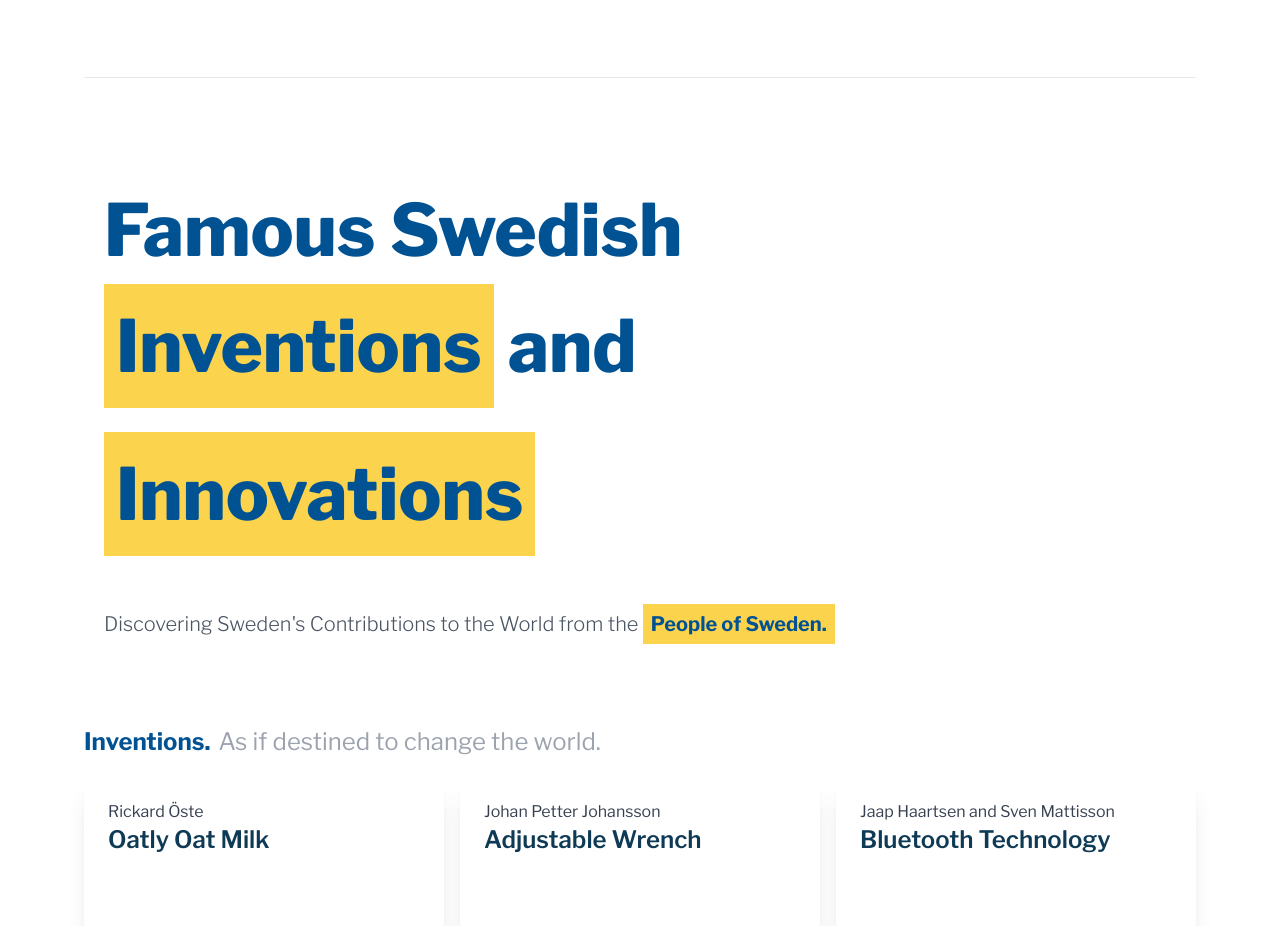
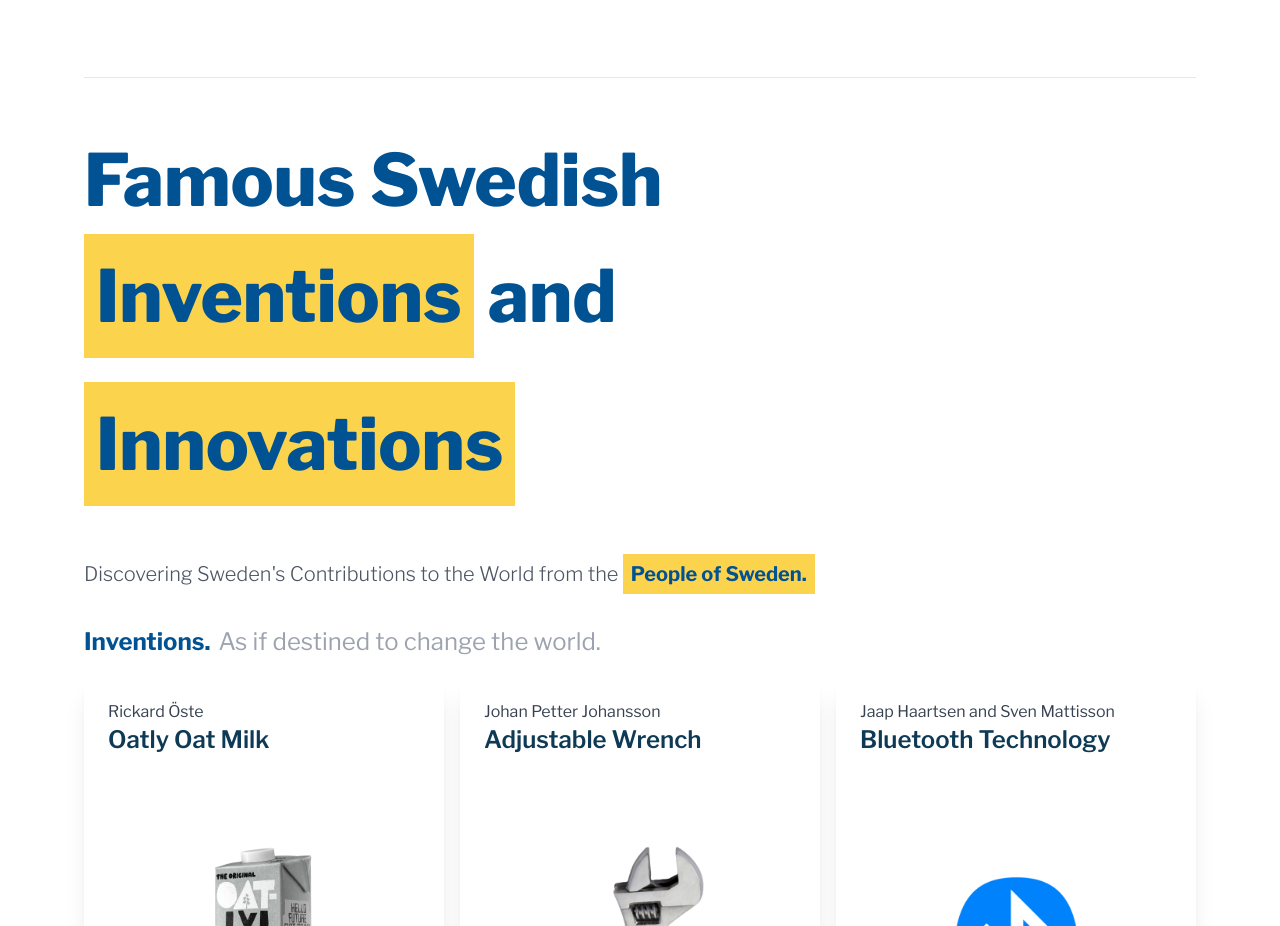
Before and after one commit to koiralaprijun00/swedish-inventions, a Next.js app: page /en in a window 1280 px wide. Shown: the part 893-1819 px from the top of the page. Built offline with nearby package versions, Linux system fonts and the light colour scheme; a web font is replaced by a local one.

Commit message:
Improved ContactForm

```diff
--- a/src/app/ContactForm.tsx
+++ b/src/app/ContactForm.tsx
@@ -43,8 +43,8 @@
     <div className="flex flex-col md:flex-row md:items-start gap-8 mt-32 mb-32">
       {/* Left Section - Heading */}
       <div className="md:w-1/2">
-        <h2 className="text-8xl font-thin">Say hello!</h2>
-        <p className="text-sm font-thin mt-6">
+        <h2 className="text-4xl md:text-8xl md:font-thin">Say hello!</h2>
+        <p className="text-sm md:font-thin mt-2 md:mt-6">
           Feel free to drop us an email anytime. <br /> We would love to hear from you.
         </p>
       </div>
--- a/src/app/styles/globals.css
+++ b/src/app/styles/globals.css
@@ -30,18 +30,6 @@
   background-color: var(--backgroundGray);
 }
 
-header {
-  padding: 50px 20px; /* Generous padding for space */
-  border-radius: 8px; /* Slight rounding for modern feel */
-}
-
-header h1 {
-  font-size: 3.5rem;
-  font-weight: 700;
-  margin-bottom: 20px;
-  line-height: 1.2;
-}
-
 header p {
   font-size: 1.5rem;
   font-weight: 300; /* Lighter subheading text */
```
